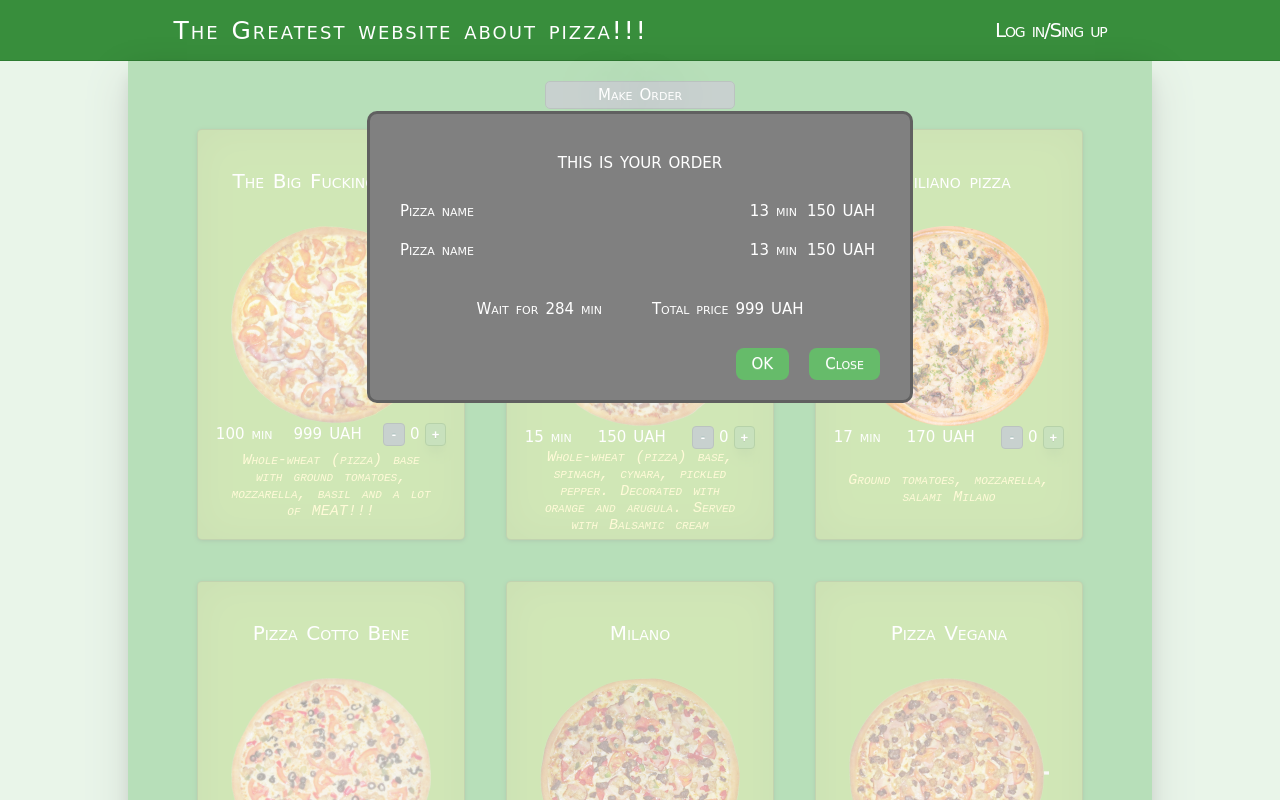
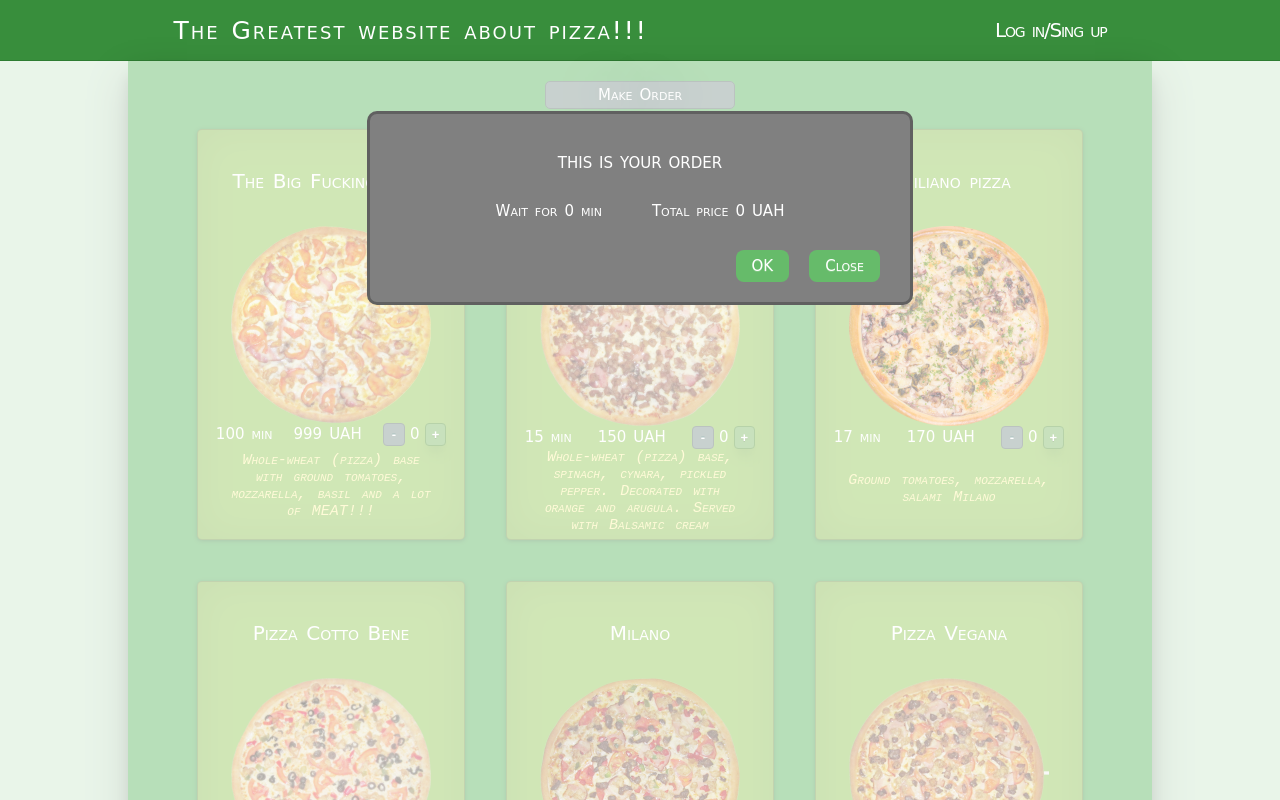
Before and after one commit to 13shutt/react-pizza-manager, a React app: page / in a window 1280 px wide. Both pictures are taken after a click on the button "Make Order". Shown: the top 800 px of the page. Built offline with nearby package versions, Linux system fonts and the light colour scheme.

Commit message:
redux, pizza adding, but not removing

```diff
--- a/src/components/Order/Order.js
+++ b/src/components/Order/Order.js
@@ -1,42 +1,58 @@
-import React from 'react'
+import React, { Component } from 'react'
+import { connect } from 'react-redux'
 
-const Order = () => {
+class Order extends Component {
 
-  const hideOrder = () => {
+  hideOrder = () => {
     document.querySelector('.order').classList.add('hide')
   }
 
+  countTime = () => {
+    return this.props.currentStore.reduce((sum, item) => {
+      return sum + +item.time
+    }, 0)
+  }
+
+  countPrice = () => {
+    return this.props.currentStore.reduce((sum, item) => {
+      return sum + +item.price
+    }, 0)
+  }
+
+  render() {
+    console.log(this.props.currentStore)
     return (
       <div className="order hide">
         <div className="order-card">
           <div className="order-title title">THIS IS YOUR ORDER</div>
           <div className="order-list">
-          <div className="element">
-            <div className="pizza-name title">Pizza name</div>
+            {this.props.currentStore.map((item, index) => (
+              <div className="element" key={index}>
+                <div className="pizza-name title">{item.title}</div>
                 <div className="order-info title">
-              <div className="order-time title">13 min</div>
-              <div className="order-price title">150 UAH</div>
+                  <div className="order-time title">{item.time} min</div>
+                  <div className="order-price title">{item.price} UAH</div>
                 </div>
               </div>
-          <div className="element">
-            <div className="pizza-name title">Pizza name</div>
-            <div className="order-info">
-              <div className="order-time title">13 min</div>
-              <div className="order-price title">150 UAH</div>
-            </div>
-          </div>
+            ))}
           </div>
           <div className="summary">
-          <div className="sum-time title">Wait for 284 min</div>
-          <div className="sum-price title">Total price 999 UAH</div>
+            <div className="sum-time title">Wait for {this.countTime()} min</div>
+            <div className="sum-price title">Total price {this.countPrice()} UAH</div>
           </div>
           <div className="order-btns">
-          <button onClick={hideOrder} className="ok-btn title">OK</button>
-          <button onClick={hideOrder} className="ok-btn title">Close</button>
+            <button onClick={this.hideOrder} className="ok-btn title">OK</button>
+            <button onClick={this.hideOrder} className="ok-btn title">Close</button>
           </div>
         </div>
       </div>
     );
   }
+}
 
-export default Order;
+export default connect(
+  state => ({
+    currentStore: state
+  }),
+  dispatch => ({})
+)(Order)
--- a/src/components/Pizza/Pizza.js
+++ b/src/components/Pizza/Pizza.js
@@ -1,5 +1,5 @@
 import React, { Component } from 'react'
-
+import { connect } from 'react-redux'
 class Pizza extends Component {
   constructor(props) {
     super(props);
@@ -10,6 +10,7 @@ class Pizza extends Component {
 
   pizzaAmountPlus = () => {
     this.setState({ counter: this.state.counter + 1 })
+    this.props.onAddPizza(this.props.title, this.props.time, this.props.price)
   }
 
   pizzaAmountMinus = () => {
@@ -36,4 +37,13 @@ class Pizza extends Component {
   }
 }
 
-export default Pizza;
+export default connect(
+  state => ({
+    currentStore: state
+  }),
+  dispatch => ({
+    onAddPizza: (name, time, price) => {
+      dispatch({type: 'ADD_PIZZA', payload: {title: name, time: time, price: price}})
+    }
+  })
+)(Pizza)
--- a/src/index.js
+++ b/src/index.js
@@ -5,10 +5,22 @@ import App from './App';
 import { Provider } from 'react-redux';
 import { createStore } from 'redux';
 
-const store = createStore( () => {}, {} )
+const store = createStore(pizzaList)
+
+function pizzaList(state = [], action) {
+  switch(action.type) {
+    case 'ADD_PIZZA': {
+      return [
+        ...state,
+        action.payload
+      ];
+    }
+    default: return state;
+  }
+}
 
 ReactDOM.render(
   <Provider store={store}>
     <App />
   </Provider>,
-  document.getElementById('root'));
+document.getElementById('root'));
```
Lines whose indentation alone changed are shown as unchanged.
